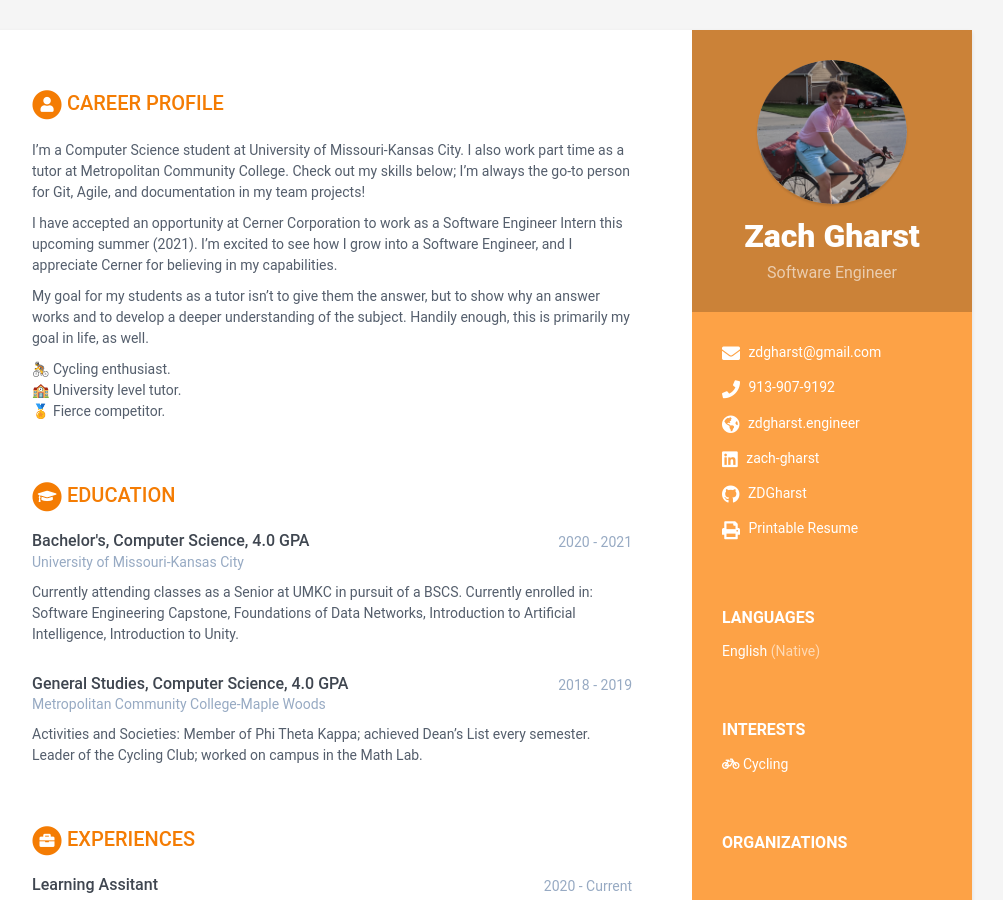
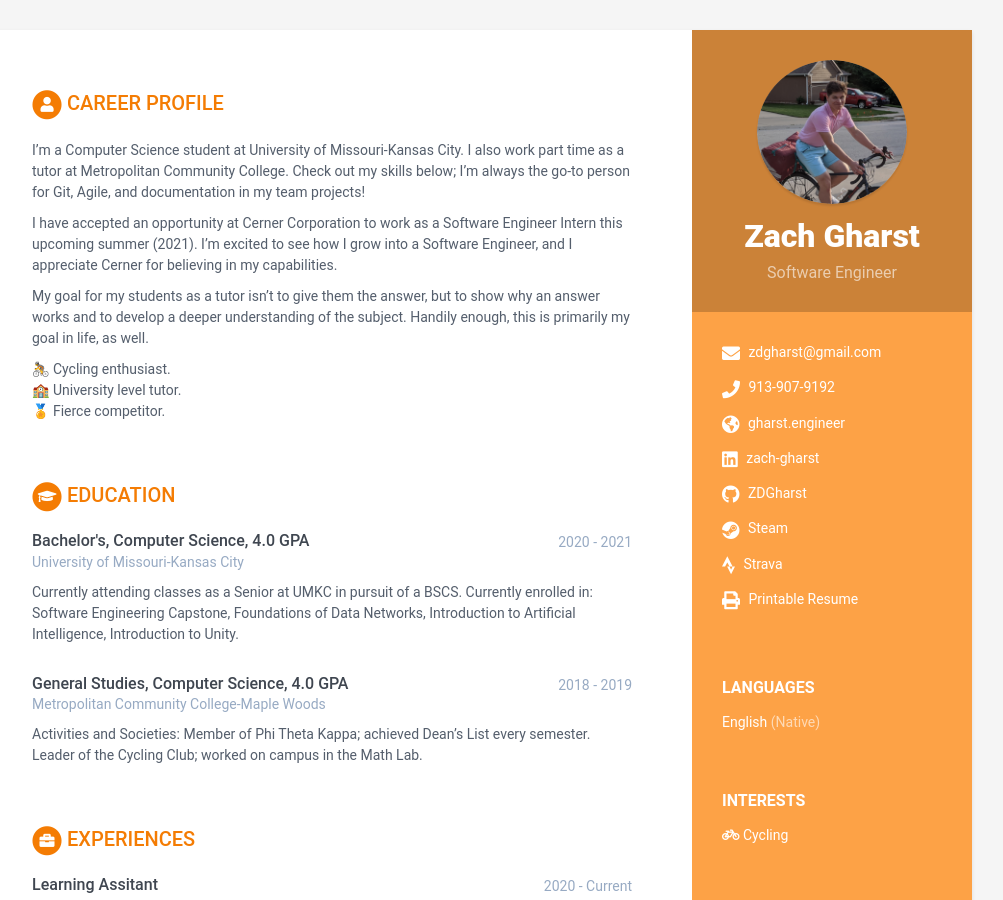
Before and after one commit to zachgharst/zachgharst.github.io, a Jekyll site: the page built from index.html, in a window 1280 px wide and 900 px high. Shown: the whole window, without its empty margins (168-1171 px from the left). Built offline with Jekyll 4.4.1, drawn with Linux system fonts in a browser that asks for light colours.

Commit message:
Update contact links

```diff
--- a/_data/data.yml
+++ b/_data/data.yml
@@ -14,7 +14,7 @@ sidebar:
     # Sidebar links
     email: zdgharst@gmail.com
     phone: 913-907-9192
-    website: zdgharst.engineer #do not add http://
+    website: gharst.engineer #do not add http://
     linkedin: zach-gharst
     github: ZDGharst
     telegram: # add your nickname without '@' sign
@@ -25,6 +25,8 @@ sidebar:
     codewars:
     goodreads: # Number-Username, e.g. 123456-alandoe
     print: http://gharst.engineer/GharstZach_Resume.pdf
+    strava: 33172158
+    steam: gharst
 
     languages:
       - idiom: English
--- a/_includes/contact.html
+++ b/_includes/contact.html
@@ -74,7 +74,19 @@
     {% endif %}
 
     {% if sidebar.print %}
-    <li class="goodreads-g"><i class="fas fa-print"></i>
+    <li class="steam"><i class="fab fa-steam"></i>
+      <a href="https://steamcommunity.com/id/{{ sidebar.steam }}/" target="_blank"> Steam</a>
+    </li>
+    {% endif %}
+
+    {% if sidebar.print %}
+    <li class="strava"><i class="fab fa-strava"></i>
+      <a href="https://www.strava.com/athletes/{{ sidebar.strava }}" target="_blank"> Strava</a>
+    </li>
+    {% endif %}
+
+    {% if sidebar.print %}
+    <li class="print"><i class="fas fa-print"></i>
       <a href="{{ sidebar.print }}" target="_blank">Printable Resume</a>
     </li>
     {% endif %}
```
